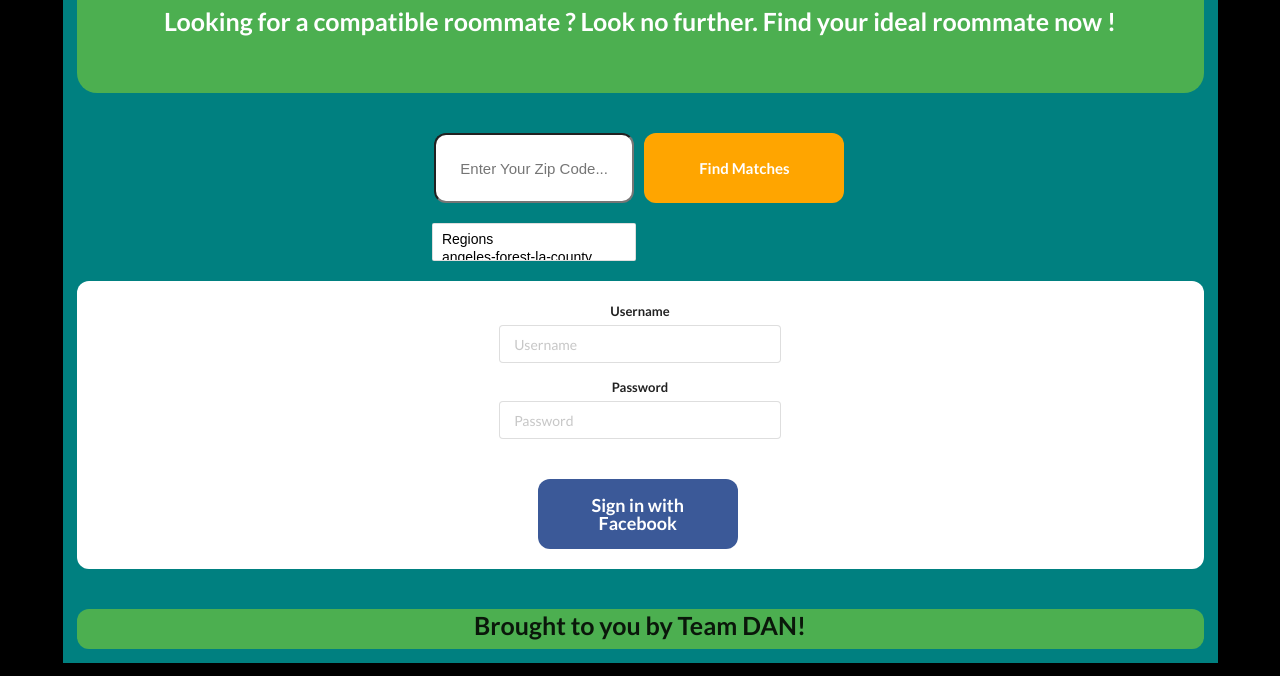
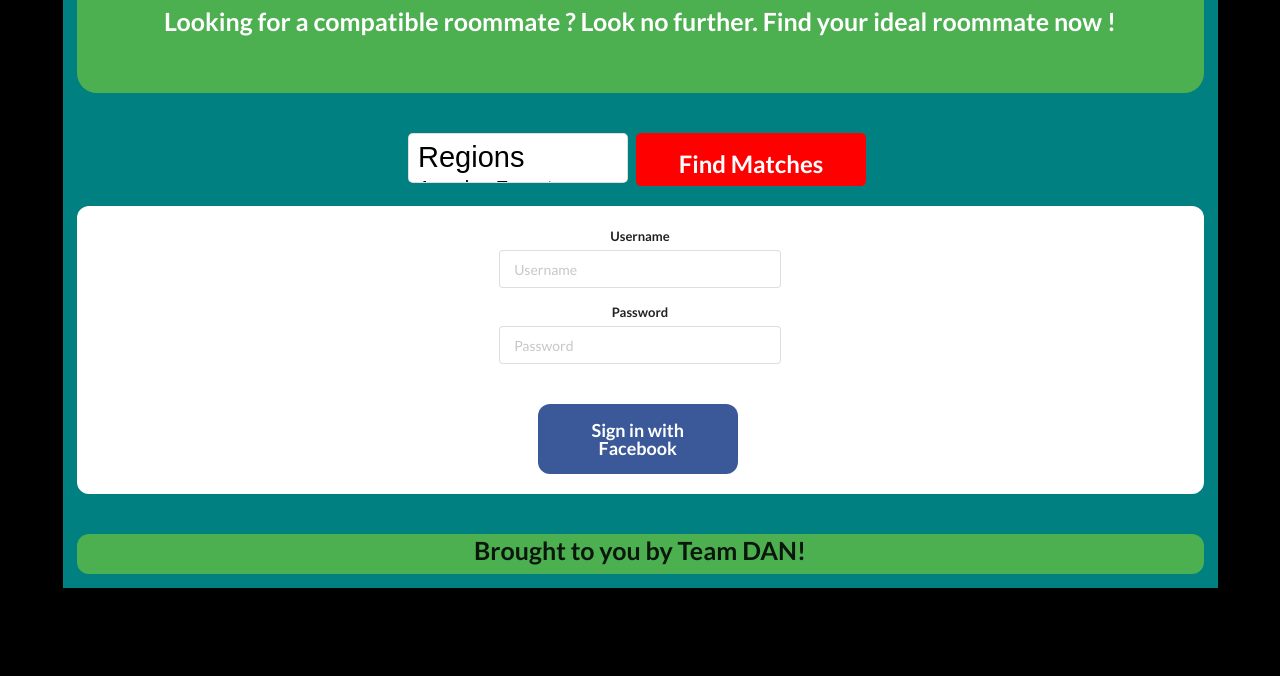
Before and after one commit to reza8793/Perfect-Roomie, a website: page index.html in a window 1280 px wide. Shown: the part 124-800 px from the top of the page. Drawn offline with nearby package versions, Linux system fonts and the light colour scheme.

Commit message:
location in index.html and survey questions with jquery plugged

```diff
--- a/assets/css/style.css
+++ b/assets/css/style.css
@@ -62,10 +62,19 @@ body {
 
 }
 
+#locationdiv {
+
+	border-radius: 5px;
+	width: 220px;
+	height: 50px;
+	margin: auto;
+}
+
 #findmatchdiv1 {
 
 	text-align: center;
 	width: 8px;
+
 
 
 }
@@ -73,10 +82,9 @@ body {
 #findmatchdiv2 {
 
 	text-align: center;
-	/*background-color: purple;*/
-
 
 }
+
 
 /*#zipform {
 
@@ -105,18 +113,19 @@ h2 {
 #zipbutton {
 
 	background-color: orange;
-	border-radius: 12px;
-	height: 70px;
-	width: 200px;
-	font-size: 15px;
+	border-radius: 5px;
+	width: 230px;
+	height: 53px;
+	font-size: 24px;
 	text-align: center;
+	background-color: red;
 }
 
 
 #zipinput {
 
 	background-color: white;
-	border-radius: 12px;
+	border-radius: 5px;
 	height: 70px;
 	width: 200px;
 	font-size: 15px;
--- a/assets/javascript/frontEnd.js
+++ b/assets/javascript/frontEnd.js
@@ -3,13 +3,25 @@
 
  $(document).ready(function(){
 
- 	var zipValue;
+ 	var locationValue;
 
 
  	$('#findroomiebutton').on('click', function(){
 
                     console.log("find your roomie button clicked");
                 // This line of code will grab the input from the textbox...
+
+                var ans1 = document.getElementById("q1");
+                q1Value = ans1.options[ans1.selectedIndex].text;
+                console.log( "q1 value is " + q1Value);
+
+                var ans2 = document.getElementById("q2");
+                q2Value = ans2.options[ans2.selectedIndex].text;
+                console.log( "q2 value is " + q2Value);
+
+                var ans3 = document.getElementById("q3");
+                q3Value = ans3.options[ans3.selectedIndex].text;
+                console.log( "q3 value is " + q3Value);
 
             });
 
@@ -20,11 +32,17 @@
 
                    // location.href = "survey.html";
 
-
-                     zipValue = $('#zipinput').val().trim();
+                    var val = document.getElementById("locationdiv");
 
 
-                     console.log( "zip code is " + zipValue);
+                     locationValue = val.options[val.selectedIndex].text;
+
+
+
+                     console.log( "location is " + locationValue);
+
+                     location.href = "survey.html";
+
                 // This line of code will grab the input from the textbox...
 
             });
--- a/index.html
+++ b/index.html
@@ -49,28 +49,28 @@
 						<!-- <div class=" ten wide field"> -->
 
 						<div id = "zipdiv" class="four wide column">
- 							 <input  id ="zipinput" type="text" placeholder="Enter Your Zip Code..."><br><br>
+ 							 <!-- <input  id ="zipinput" type="text" placeholder="Enter Your Zip Code..."><br><br> -->
 
- 							 <select class="ui fluid search dropdown" multiple="">
-  <option value="">Regions</option>
-  <option value="AL">angeles-forest-la-county</option>
-  <option value="AK">antelope-valley-la-county</option>
-  <option value="AZ">central-la-la-county</option>
-  <option value="AR">eastside-la-county</option>
-  <option value="CA">harbor-la-county</option>
-  <option value="CO">northeast-la-la-county</option>
-  <option value="CT">northwest-county-la-county</option>
-  <option value="DE">pomona-valley-la-county</option>
-  <option value="DC">san-fernando-valley-la-county</option>
-  <option value="FL">san-gabriel-valley</option>
-  <option value="GA">santa-monica-mountains</option>
-  <option value="HI">south-bay-la-county</option>
-  <option value="ID">southeast-la-county</option>
-  <option value="IL">south-la-la-county</option>
-  <option value="IN">verdugos-la-county</option>
-  <option value="IA">westside-la-county</option>
+ 							 <select id = "locationdiv" class="ui fluid search dropdown" multiple="">
+  								<option style="font-size:29px;" value="">Regions</option> <br>
+  								<option style="font-size:20px;" value="AL">Angeles Forest</option>
+ 								<option style="font-size:20px;" value="AK">Antelope Valley</option>
+ 								<option style="font-size:20px;" value="AZ">Central LA</option>
+  								<option style="font-size:20px;" value="AR">East LA</option>
+  								<option style="font-size:20px;" value="CA">Harbor </option>
+  								<option style="font-size:20px;" value="CO">Northeast LA</option>
+  								<option style="font-size:20px;" value="CT">Northwest LA</option>
+  								<option style="font-size:20px;" value="DE">Pomona Valley</option>
+  								<option style="font-size:19px;" value="DC">San Fernando Valley</option>
+  								<option style="font-size:20px;" value="FL">San Gabriel Valley</option>
+  								<option style="font-size:19px;" value="GA">Santa Monica Mountains</option>
+  								<option style="font-size:20px;" value="HI">South Bay</option>
+								<option style="font-size:20px;" value="ID">Southeast LA</option>
+								<option style="font-size:20px;" value="IL">South LA</option>
+								<option style="font-size:20px;" value="IN">Verdugos</option>
+								<option style="font-size:20px;" value="IA">Westside</option>
 
-</select>
+							</select>
 
 
 
@@ -84,6 +84,7 @@
 
  						 <div id = "findmatchdiv2" class="four wide column">
   							<button id="zipbutton" class="ui primary button">Find Matches</button>
+  							<!-- <button id="zipbutton" >Find Matches</button> -->
   						</div>
 
   						<!-- </div> -->
```
Also changed, not shown: survey.html (+11 -11 lines).
